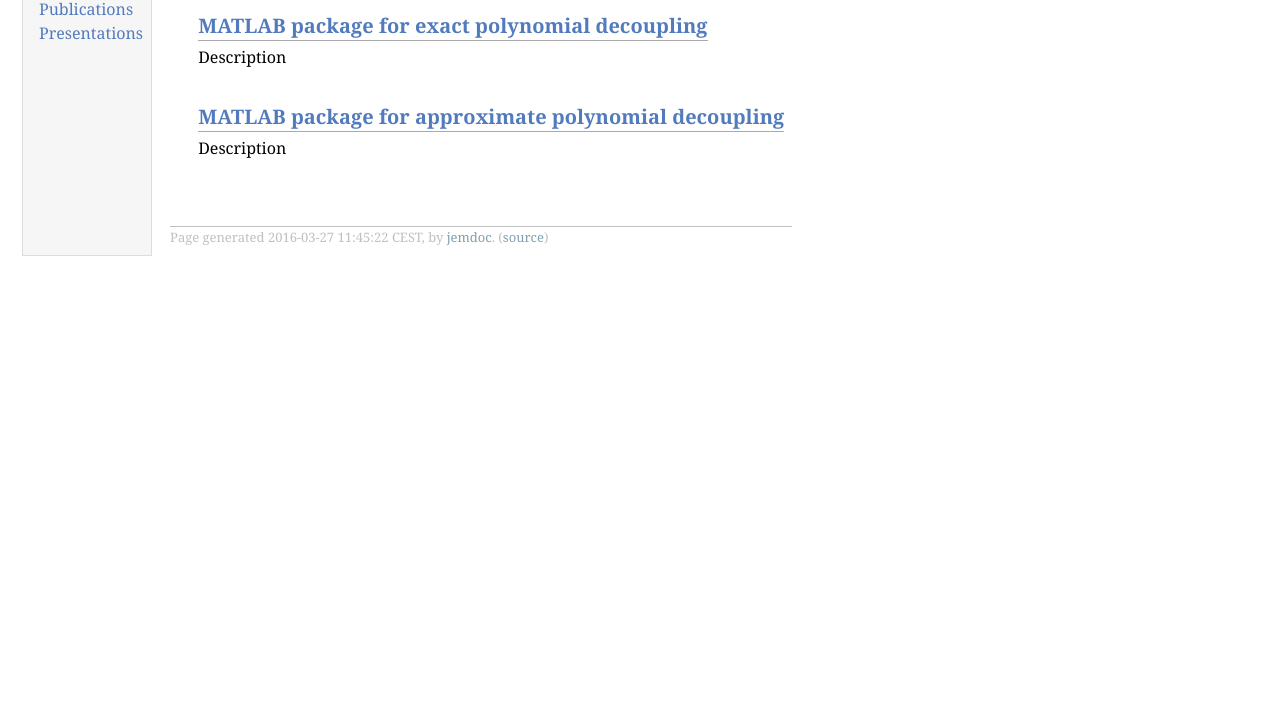
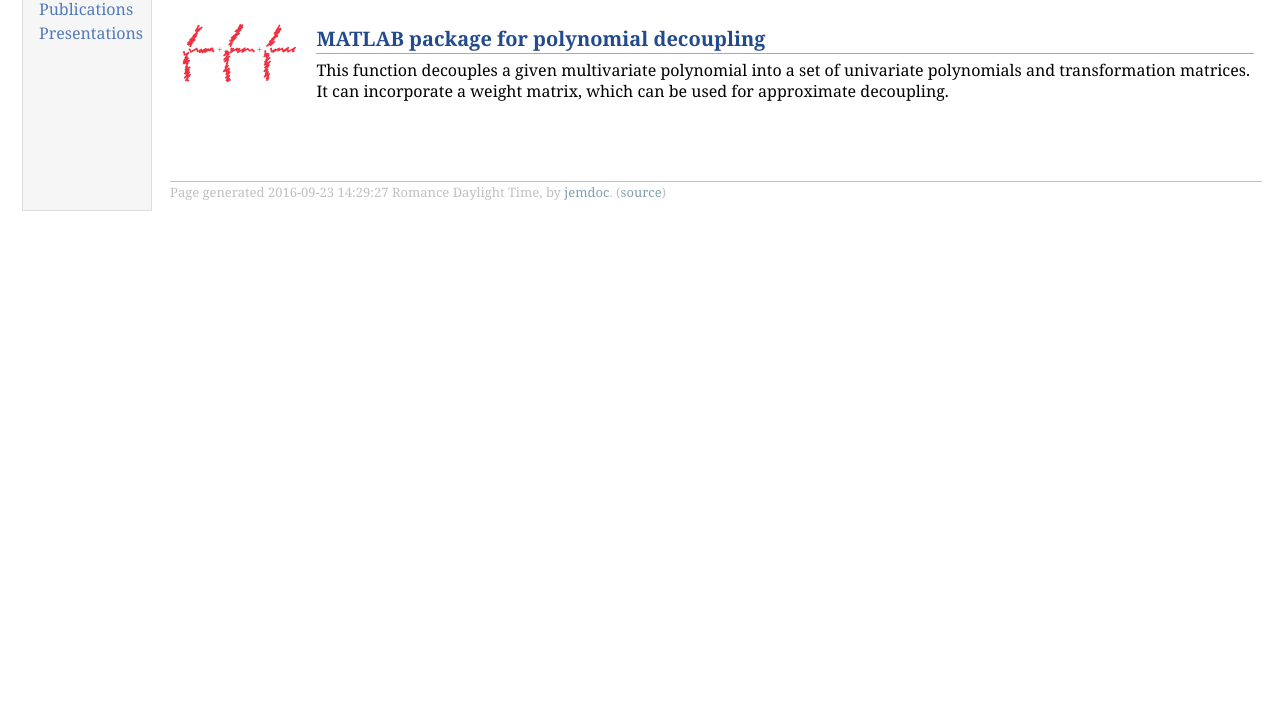
Before and after one commit to imarkovs/decouple, a plain HTML site: page software.html in a window 1280 px wide. Shown: the part 82-800 px from the top of the page. Drawn offline with Linux system fonts and the light colour scheme.

Commit message:
Added links to the software page
In this commit, we updated the links on the software page, in order to
arrive to the decoupled page.

```diff
--- a/software.html
+++ b/software.html
@@ -21,18 +21,13 @@
 <h1>Software produced by the DECOUPLE project</h1>
 </div>
 <table class="imgtable"><tr><td>
-<img src="??.png" alt="" width="120px" />&nbsp;</td>
-<td align="left"><h2>MATLAB package for exact polynomial decoupling </h2>
-<p>Description</p>
-</td></tr></table>
-<table class="imgtable"><tr><td>
-<img src="??.png" alt="" width="120px" />&nbsp;</td>
-<td align="left"><h2>MATLAB package for approximate polynomial decoupling </h2>
-<p>Description</p>
+<img src="approximate.svg" alt="" width="120px" />&nbsp;</td>
+<td align="left"><h2><a href="decoupling.html">MATLAB package for polynomial decoupling</a></h2>
+<p>This function decouples a given multivariate polynomial into a set of univariate polynomials and transformation matrices. It can incorporate a weight matrix, which can be used for approximate decoupling.</p>
 </td></tr></table>
 <div id="footer">
 <div id="footer-text">
-Page generated 2016-03-27 11:45:22 CEST, by <a href="http://jemdoc.jaboc.net/">jemdoc</a>.
+Page generated 2016-09-23 14:29:27 Romance Daylight Time, by <a href="http://jemdoc.jaboc.net/">jemdoc</a>.
 (<a href="software.jemdoc">source</a>)
 </div>
 </div>
```
Also changed, not shown: approximate.svg (added), toolbox_wTx/approximate.svg (added), 3 other files.
